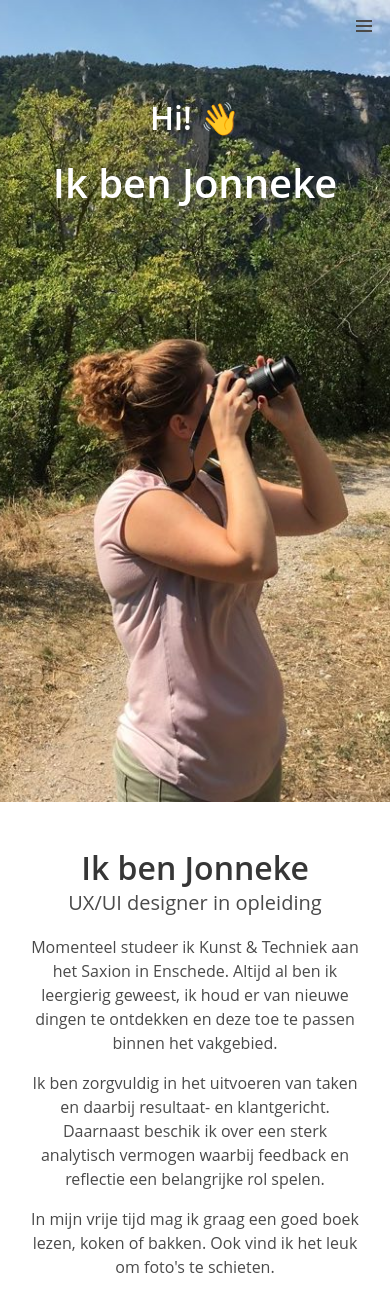
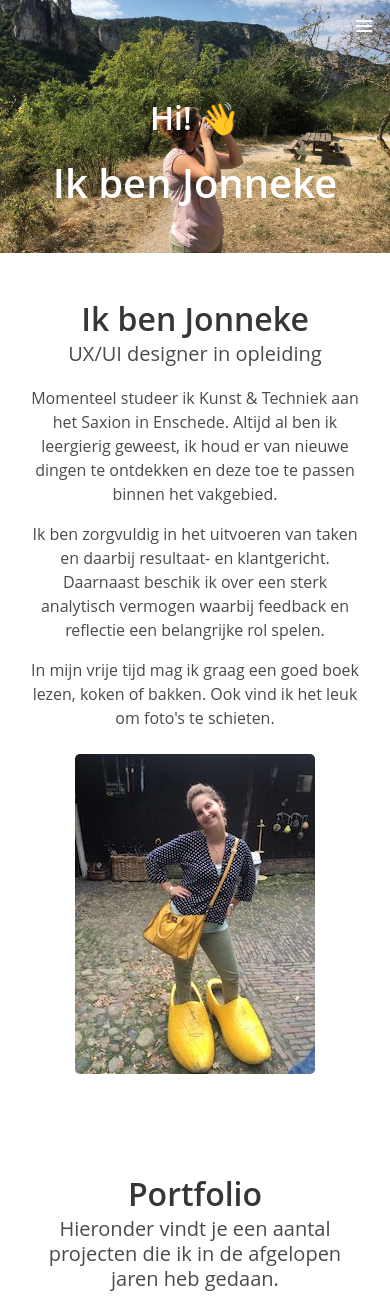
Before and after one commit to bramtenhove/jonneketenhove.nl, a PHP site: page / in a window 390 px wide. Shown: the top 1300 px of the page. Run offline with PHP 8.4, Linux system fonts and the light colour scheme.

Commit message:
Make the header smaller on mobile

```diff
--- a/assets/scss/_common.scss
+++ b/assets/scss/_common.scss
@@ -20,7 +20,11 @@
 
 .hero.is-almost-fullheight {
   @extend .is-fullheight;
-  min-height: 95vh;
+  min-height: 25vh;
+
+  @include tablet {
+    min-height: 95vh;
+  }
 }
 
 img {
```
Also changed, not shown: public/assets/css/app.css, public/assets/css/lightbox.css, public/assets/entrypoints.json (added), public/assets/js/alert.js, public/assets/js/app.js, public/assets/js/images.js, public/assets/js/navigation.js, public/assets/manifest.json.
